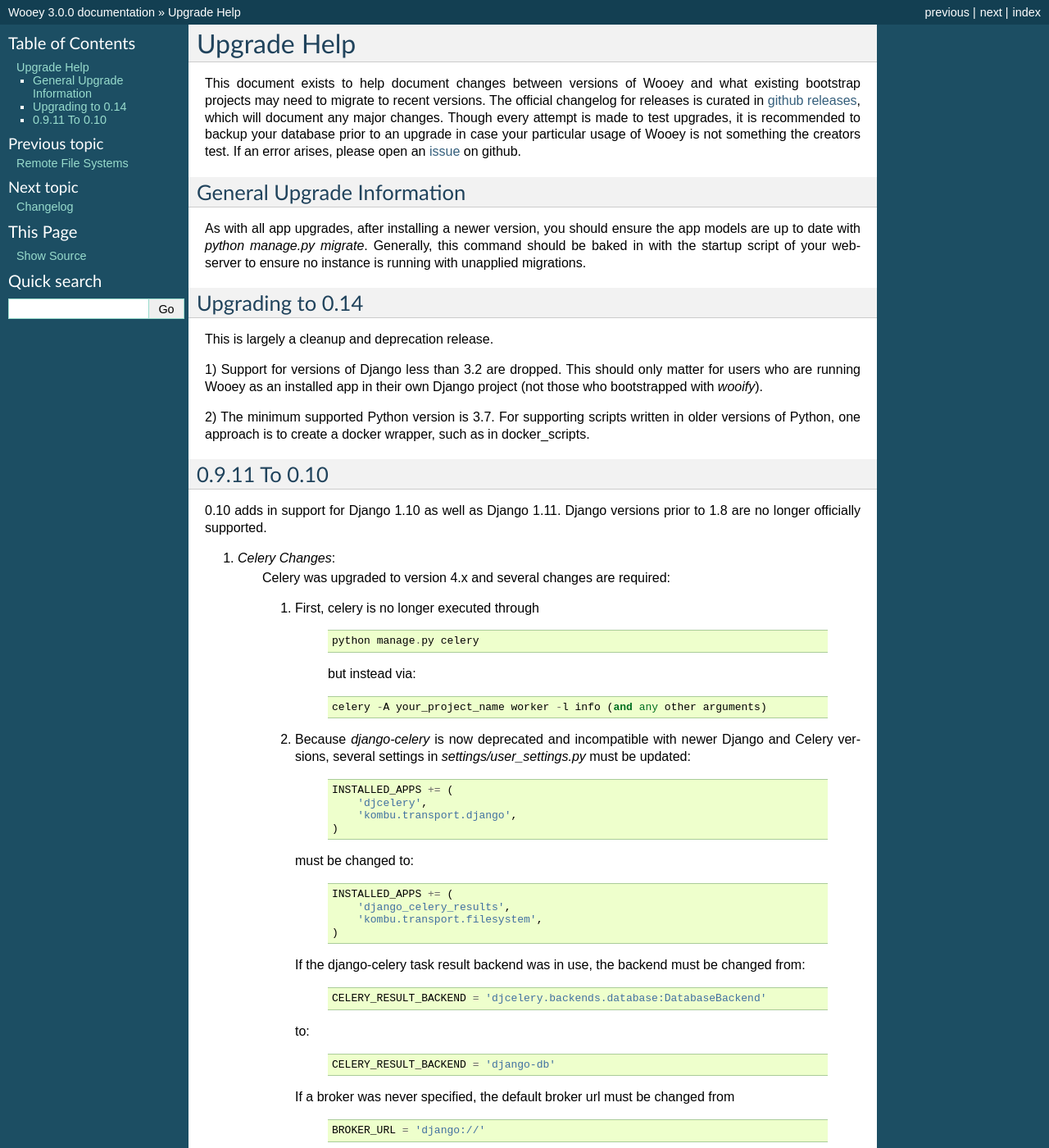
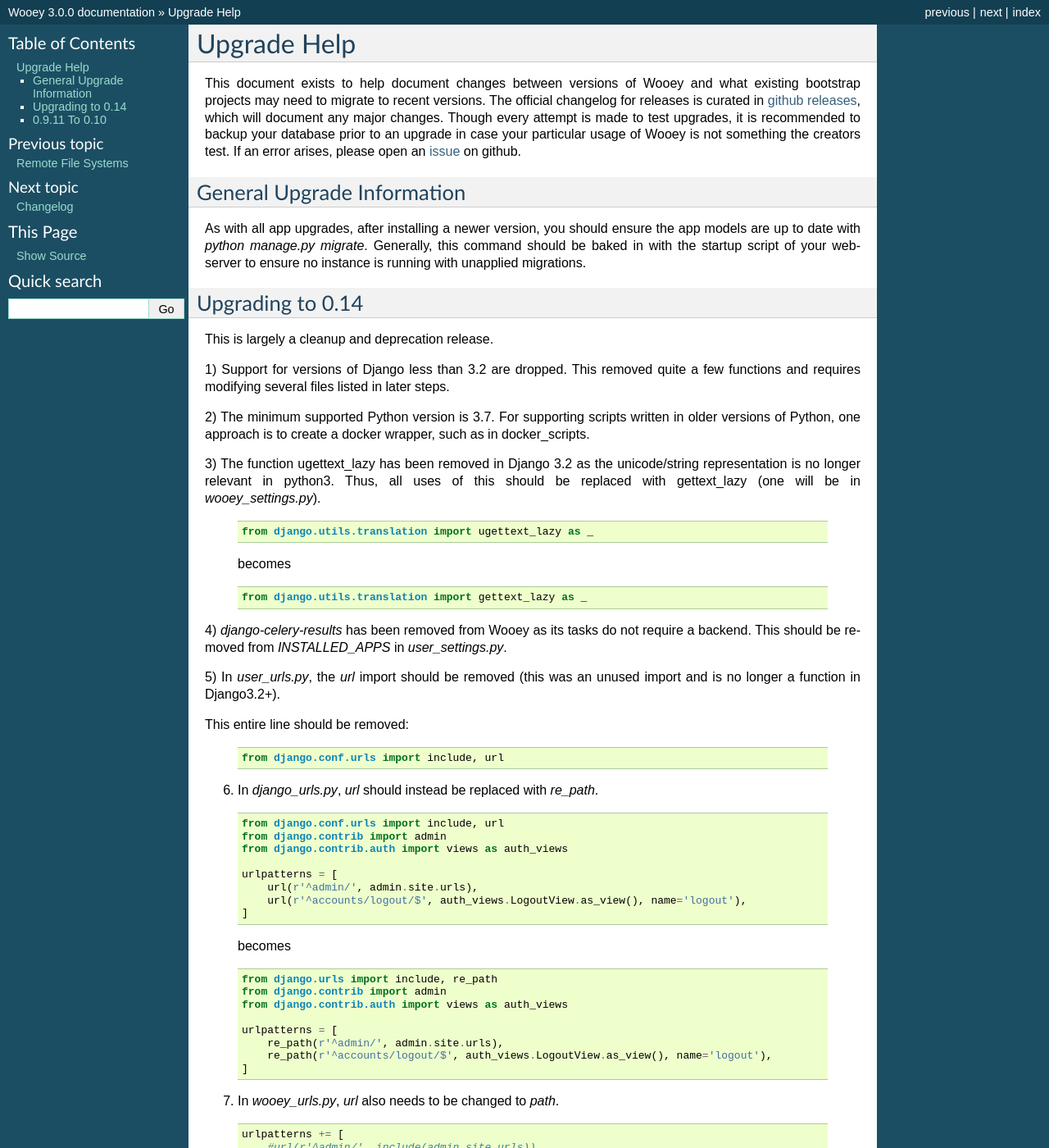
Before and after one commit to wooey/Wooey, a Sphinx documentation site: the page built from docs/upgrade_help.rst, in a window 1280 px wide and 1400 px high. Shown: the whole window at 82% size. Built offline with Sphinx 7.4.7, drawn with Linux system fonts in a browser that asks for light colours; some of the changed text lies outside the part shown.

Commit message:
Update upgrade help

```diff
--- a/docs/aws.rst
+++ b/docs/aws.rst
@@ -70,7 +70,7 @@
         AWS_SECRET_ACCESS_KEY = environ.get('AWS_SECRET_ACCESS_KEY', '')
         AWS_STORAGE_BUCKET_NAME = environ.get('AWS_STORAGE_BUCKET_NAME', '')
         AWS_AUTO_CREATE_BUCKET = True
-        AWS_QUERYSTRING_AUTH = False
+        AWS_QUERYSTRING_AUTH = True
         AWS_S3_SECURE_URLS = True
         AWS_FILE_OVERWRITE = False
         AWS_PRELOAD_METADATA = True
--- a/docs/fly.rst
+++ b/docs/fly.rst
@@ -106,7 +106,7 @@
 
     Django~=3.2.14
     wooey==0.13.2
-    django-storages<1.10
+    django-storages==1.13.2
     django-autoslug==1.9.8
     dj-database-url==1.0.0
     boto3==1.26.27
--- a/docs/upgrade_help.rst
+++ b/docs/upgrade_help.rst
@@ -23,13 +23,89 @@
 
 This is largely a cleanup and deprecation release.
 
-1) Support for versions of Django less than 3.2 are dropped. This should only
-matter for users who are running Wooey as an installed app in their own Django
-project (not those who bootstrapped with `wooify`).
+1) Support for versions of Django less than 3.2 are dropped. This removed quite a few functions
+and requires modifying several files listed in later steps.
 
 2) The minimum supported Python version is 3.7. For supporting scripts written
 in older versions of Python, one approach is to create a docker wrapper, such
 as in :ref:`docker_scripts`.
+
+3) The function ugettext_lazy has been removed in Django 3.2 as the unicode/string
+representation is no longer relevant in python3. Thus, all uses of this should be
+replaced with gettext_lazy (one will be in `wooey_settings.py`).
+
+  .. code-block:: python
+
+    from django.utils.translation import ugettext_lazy as _
+
+  becomes
+
+  .. code-block:: python
+
+    from django.utils.translation import gettext_lazy as _
+
+4) `django-celery-results` has been removed from Wooey as its tasks do not require a backend.
+This should be removed from `INSTALLED_APPS` in `user_settings.py`.
+
+5) In `user_urls.py`, the `url` import should be removed (this was an unused import and is no longer
+a function in Django3.2+).
+
+This entire line should be removed:
+
+  .. code-block:: python
+
+    from django.conf.urls import include, url
+
+6) In `django_urls.py`, `url` should instead be replaced with `re_path`.
+
+  .. code-block:: python
+
+    from django.conf.urls import include, url
+    from django.contrib import admin
+    from django.contrib.auth import views as auth_views
+
+    urlpatterns = [
+        url(r'^admin/', admin.site.urls),
+        url(r'^accounts/logout/$', auth_views.LogoutView.as_view(), name='logout'),
+    ]
+
+  becomes
+
+  .. code-block:: python
+
+    from django.urls import include, re_path
+    from django.contrib import admin
+    from django.contrib.auth import views as auth_views
+
+    urlpatterns = [
+        re_path(r'^admin/', admin.site.urls),
+        re_path(r'^accounts/logout/$', auth_views.LogoutView.as_view(), name='logout'),
+    ]
+
+7) In `wooey_urls.py`, `url` also needs to be changed to `path`.
+
+  .. code-block:: python
+
+    urlpatterns += [
+        #url(r'^admin/', include(admin.site.urls)),
+        url(r'^', include('wooey.urls')),
+    ]
+
+
+  becomes
+
+  .. code-block:: python
+
+    from django.urls import include, path
+
+    urlpatterns += [
+        # path('admin/', include(admin.site.urls)),
+        path("", include("wooey.urls")),
+        path("", include("django.contrib.auth.urls")),
+    ]
+
+8) If you were using a S3 bucket, you likely need to upgrade `django-storages`. You may need to change
+the `AWS_QUERYSTRING_AUTH` settings from `False` to `True` to comply with recent changes to S3.
 
 
 0.9.11 To 0.10
```
Also changed, not shown: 2 other files.
